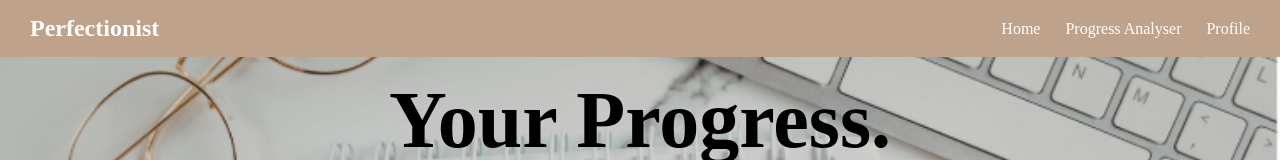
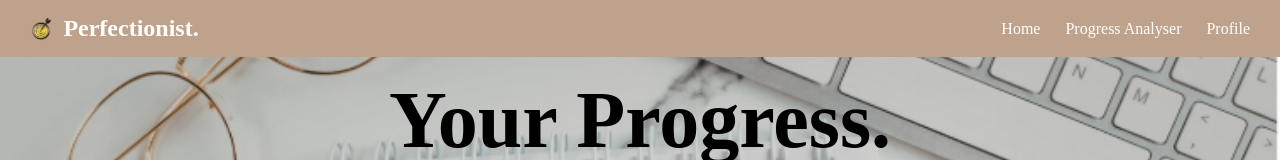
Before and after one commit to jiyagala08-bot/SE-Major-Project-HSC-Study-Platform, a website: page project_frontend/html/progress.html in a window 1280 px wide. Shown: the top 160 px of the page. Drawn offline with Linux system fonts and the light colour scheme; no server answers; sample sign-in values are in the browser's storage.

Commit message:
added the logo to progress page navbar

```diff
--- a/project_frontend/html/progress.html
+++ b/project_frontend/html/progress.html
@@ -8,11 +8,12 @@
   <link rel="stylesheet" href="/project_frontend/css/progress.css">
   <link rel="icon" type="image/x-icon" href="/project_frontend/Screenshot_2026-04-13_104648-removebg-preview.ico">
 </head>
-<body>
-  <header>
+<header>
   <nav class="navbar">
-    <div class="logo">Perfectionist</div>
-    <link rel="icon" type="image/x-icon" href="/project_frontend/Screenshot_2026-04-13_104648-removebg-preview.ico">
+    <div class="icon">
+    <img src="/project_frontend/Screenshot_2026-04-13_104648-removebg-preview.png" alt="Perfectionist Logo">
+    <span> Perfectionist. </span>
+    </div>
     <ul class="nav-links">
       <li><a href="/project_frontend/html/home.html">Home</a></li>
       <li><a href="/project_frontend/html/progress.html">Progress Analyser</a></li>
```
